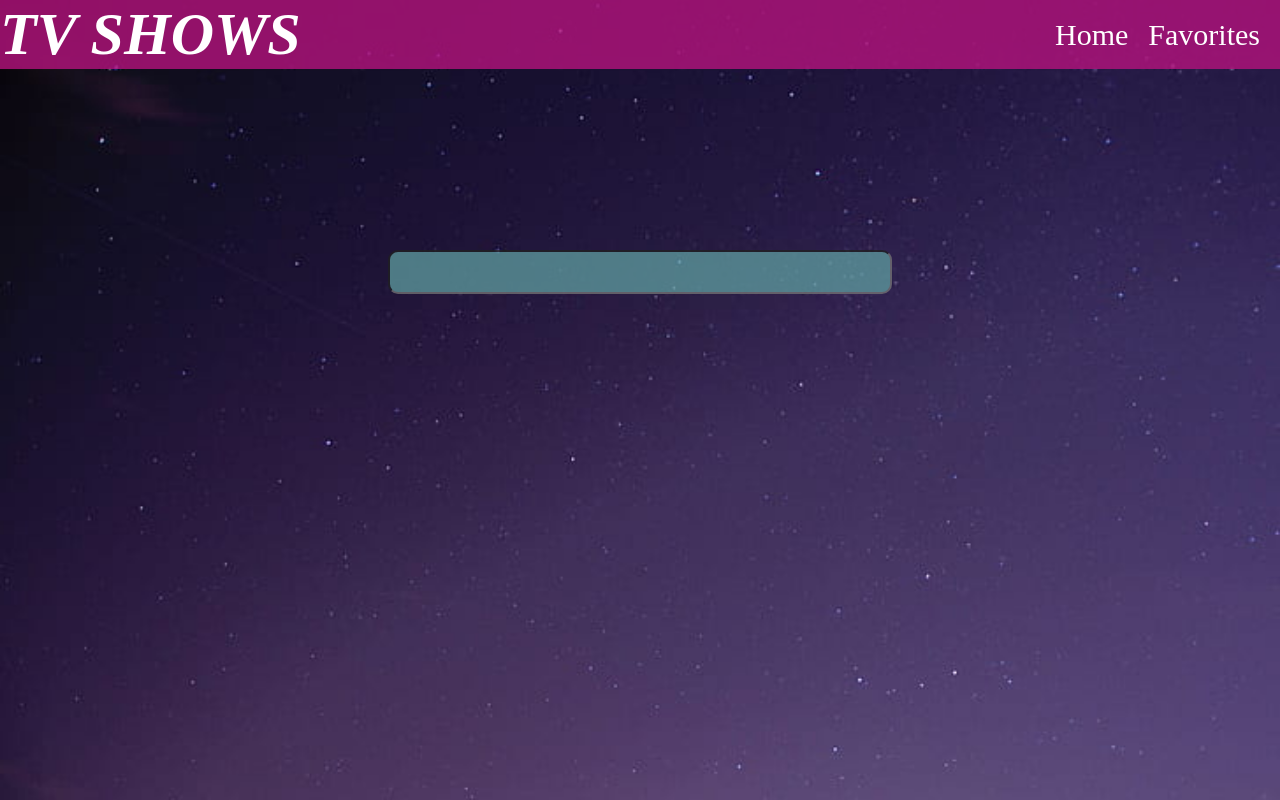
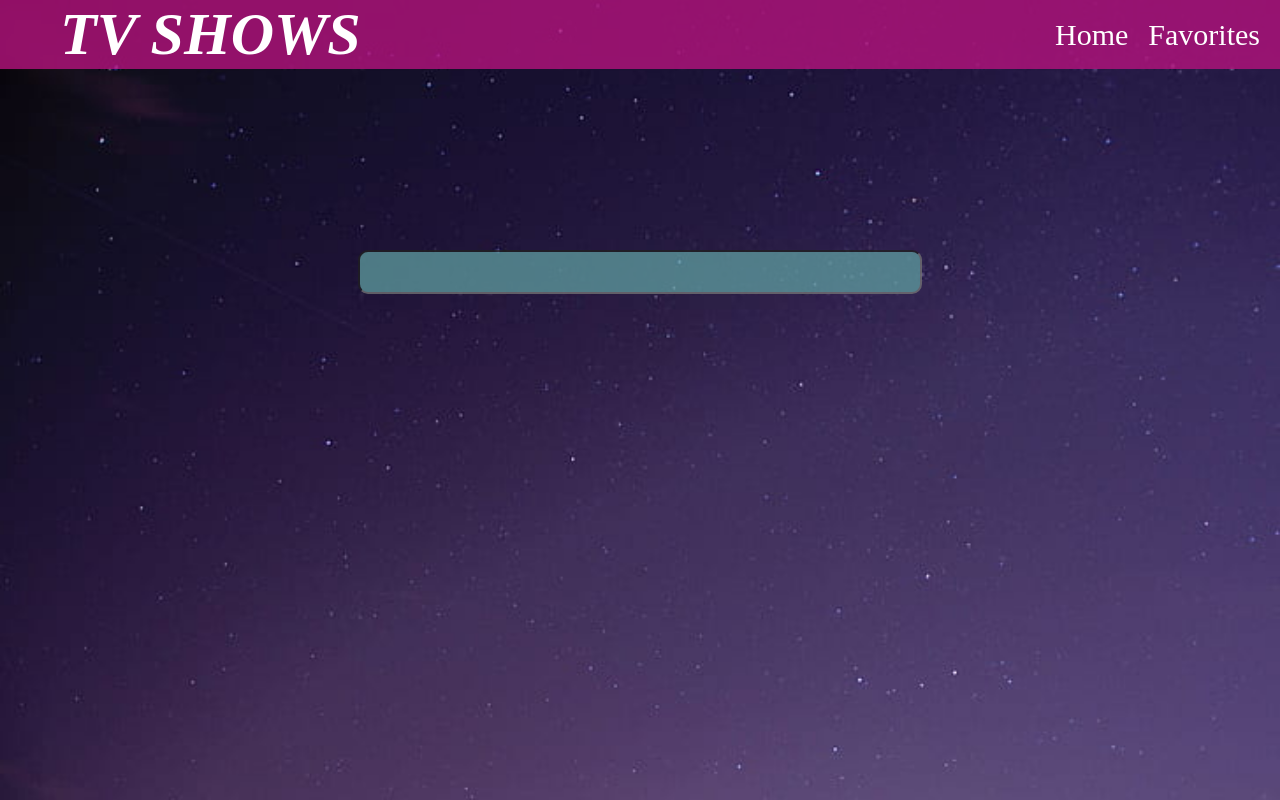
Before and after one commit to AshutoshRattan/TvShow, a plain HTML site: page index.html in a window 1280 px wide. Drawn offline with nearby package versions, Linux system fonts and the light colour scheme.

Commit message:
minor changes

```diff
--- a/style.css
+++ b/style.css
@@ -30,6 +30,7 @@ nav{
     color: white;
     font-size: 60px;
     font-style: italic;
+    margin-left: 60px;
 }
 
 #home, #favourites{
@@ -54,6 +55,8 @@ nav{
     opacity: 0.75;
     height: 40px;
     width: 500px;
+    color: white;
+    padding-left: 60px;
 }
 
 #end{
```
